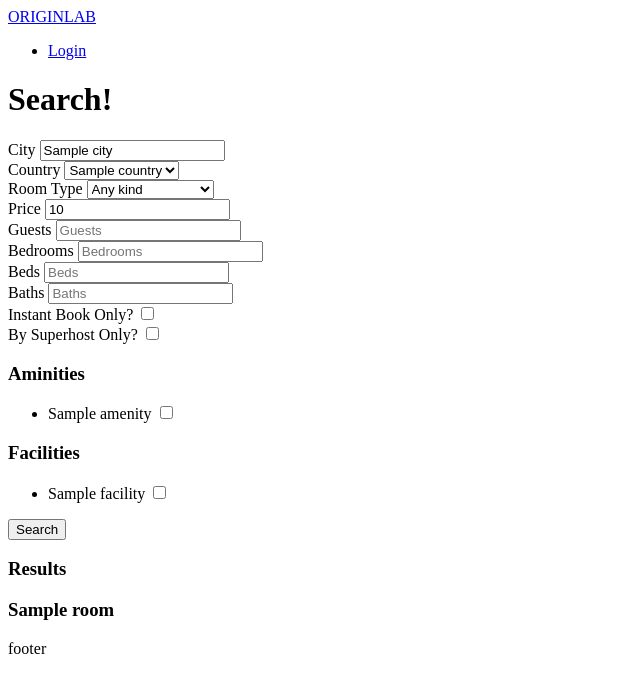
After one commit to logicalart/airbnb-clone, a Django app: template templates/rooms/search.html in a window 1280 px wide. The commit adds this page. Shown: the top 693 px of the page, without its empty margins (0-640 px from the left). Run offline with Django 3.2, Linux system fonts and the light colour scheme; tables that the repository leaves empty hold one stand-in row (values such as "Sample post"); the template is opened without the code that fills it: values that come from a table or form of the project are taken from there, most other values are stand-ins (such as "Sample title", 1, 10 or a date in 2020).

Commit message:
#0016 #13 SearchView

```diff
--- a/rooms/models.py
+++ b/rooms/models.py
@@ -43,7 +43,7 @@ class Room(core_models.TimeStampedModel):
     city = models.CharField(max_length=80)
     price = models.IntegerField()
     address = models.CharField(max_length=140)
-    guests = models.IntegerField()
+    guests = models.IntegerField(help_text="How many people will be staying?")
     beds = models.IntegerField()
     bedrooms = models.IntegerField()
     baths = models.IntegerField()
--- a/rooms/urls.py
+++ b/rooms/urls.py
@@ -3,4 +3,7 @@ from . import views
 
 app_name = "rooms"
 
-urlpatterns = [path("<int:pk>", views.RoomDetail.as_view(), name="detail")]
+urlpatterns = [
+    path("<int:pk>", views.RoomDetail.as_view(), name="detail"),
+    path("search/", views.SearchView.as_view(), name="search"),
+]
--- a/templates/base.html
+++ b/templates/base.html
@@ -6,11 +6,19 @@
     <meta charset="UTF-8" />
     <meta name="viewport" content="width=device-width" />
 
-    <title>{% block page_name %}{% endblock page_name %}</title>
+    <title>{% block page_title %}{% endblock page_title %}</title>
 </head>
 
 <body>
-    {% include "partials/header.html" %}
+    <header>
+        {% include "partials/nav.html" %}
+
+        {% block search-bar %}
+        <form method="get" action="{% url "rooms:search" %}">
+            <input name="city" placeholder=" Search by City" />
+        </form>
+        {% endblock search-bar %}
+    </header>
 
     {% block content %}{% endblock content %}
 
--- a/templates/partials/header.html
+++ /dev/null
@@ -1,5 +0,0 @@
-<header>
-    <a href="{% url "core:home" %}">ORIGINLAB</a>
-    <br />
-    header
-</header>
--- /dev/null
+++ b/templates/partials/nav.html
@@ -0,0 +1,5 @@
+<a href="{% url "core:home" %}">ORIGINLAB</a>
+
+<ul>
+    <li><a href="#">Login</a></li>
+</ul>
--- a/templates/rooms/room_detail.html
+++ b/templates/rooms/room_detail.html
@@ -2,9 +2,9 @@
 
 
 
-{% block page_name %}
+{% block page_title %}
 
-{% endblock page_name %}
+{% endblock page_title %}
 
 
 
--- a/templates/rooms/room_list.html
+++ b/templates/rooms/room_list.html
@@ -2,9 +2,9 @@
 
 
 
-{% block page_name %}
+{% block page_title %}
 Home
-{% endblock page_name %}
+{% endblock page_title %}
 
 
 
--- /dev/null
+++ b/templates/rooms/search.html
@@ -0,0 +1,118 @@
+{% extends "base.html" %}
+
+
+
+{% block page_title %}
+
+{% endblock page_title %}
+
+
+
+{% block search-bar %}
+
+{% endblock search-bar %}
+
+
+
+{% block content %}
+
+<h1>Search!</h1>
+
+<form method="get" action="{% url "rooms:search" %}">
+    <div>
+        <label for="city">City</label>
+        <input value="{{city}}" id="city" name="city" placeholder=" Search by City" />
+    </div>
+
+    <div>
+        <label for="country">Country</label>
+        <select id="country" name="country">
+            {% for country in countries %}
+            <option value="{{country.code}}" {% if country.code == s_country %}selected {% endif %}>{{country.name}}
+            </option>
+            {% endfor %}
+        </select>
+    </div>
+
+    <div>
+        <label for="room_type">Room Type</label>
+        <select id="room_type" name="room_type">
+            <option value="0" {% if s_room_type == 0 %}selected {% endif %}>Any kind</option>
+            {% for room_type in room_types %}
+            <option value="{{room_type.id}}" {% if s_room_type == 0 %}selected {% endif %}>{{room_type.name}}</option>
+            {% endfor %}
+        </select>
+    </div>
+
+    <div>
+        <label for="price">Price</label>
+        <input value="{{price}}" type="number" id="price" name="price" placeholder="Price" />
+    </div>
+
+    <div>
+        <label for="guests">Guests</label>
+        <input value="{{guests}}" type="number" id="guests" name="guests" placeholder="Guests" />
+    </div>
+
+    <div>
+        <label for="bedrooms">Bedrooms</label>
+        <input value="{{bedrooms}}" type="number" id="bedrooms" name="bedrooms" placeholder="Bedrooms" />
+    </div>
+
+    <div>
+        <label for="beds">Beds</label>
+        <input value="{{beds}}" type="number" id="beds" name="beds" placeholder="Beds" />
+    </div>
+
+    <div>
+        <label for="baths">Baths</label>
+        <input value="{{baths}}" type="number" id="baths" name="baths" placeholder="Baths" />
+    </div>
+
+    <div>
+        <label for="instant">Instant Book Only?</label>
+        <input type="checkbox" name="instant" id="instant" {% if instant  %}checked{% endif %} />
+    </div>
+    <div>
+        <label for="superhost">By Superhost Only?</label>
+        <input type="checkbox" name="superhost" id="superhost" {% if superhost %}checked{% endif %} />
+    </div>
+
+    <div>
+        <h3>Aminities</h3>
+        <ul>
+            {% for amenity in aminities %}
+            <li>
+                <label for="a_{{amenity.pk}}">{{amenity.name}}</label>
+                <input id="a_{{amenity.pk}}" name="amenities" type="checkbox" value={{amenity.pk}}
+                    {% if amenity.pk|slugify in s_amenities %} checked {% endif %} />
+            </li>
+            {% endfor %}
+        </ul>
+    </div>
+
+    <div>
+        <h3>Facilities</h3>
+        <ul>
+            {% for facility in facilities %}
+            <li>
+                <label for="a_{{facility.pk}}">{{facility.name}}</label>
+                <input id="f_{{facility.pk}}" name="facilities" type="checkbox" value={{facility.pk}}
+                    {% if facility.pk|slugify in s_facilities %} checked {% endif %} />
+            </li>
+            {% endfor %}
+        </ul>
+    </div>
+
+    <div>
+        <button>Search</button>
+    </div>
+</form>
+
+<h3>Results</h3>
+
+{% for room in rooms %}
+<h3>{{room.name}}</h3>
+{% endfor %}
+
+{% endblock content %}
```
Also changed, not shown: rooms/forms.py (added, +31 -0 lines), rooms/views.py (+83 -2 lines).
